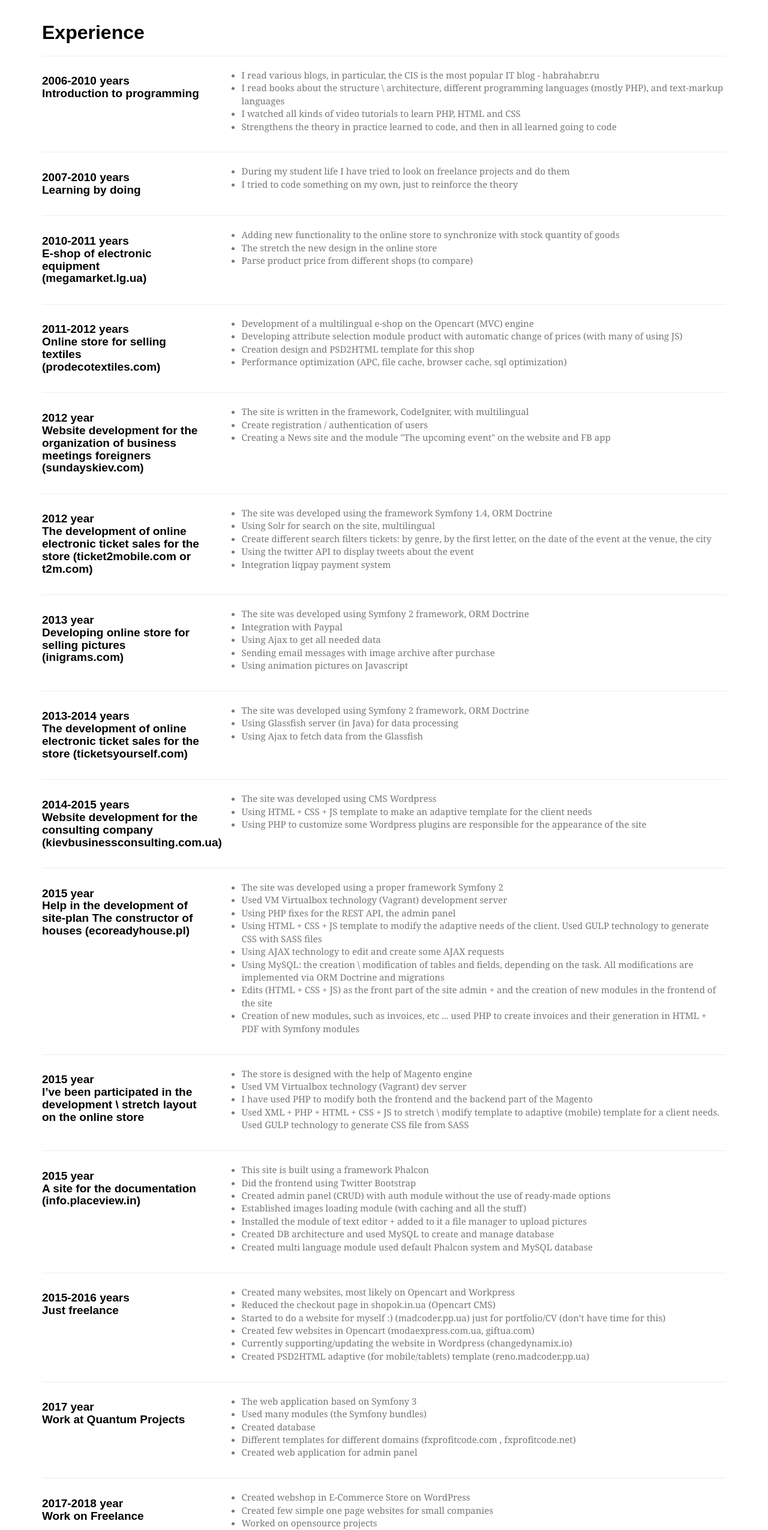
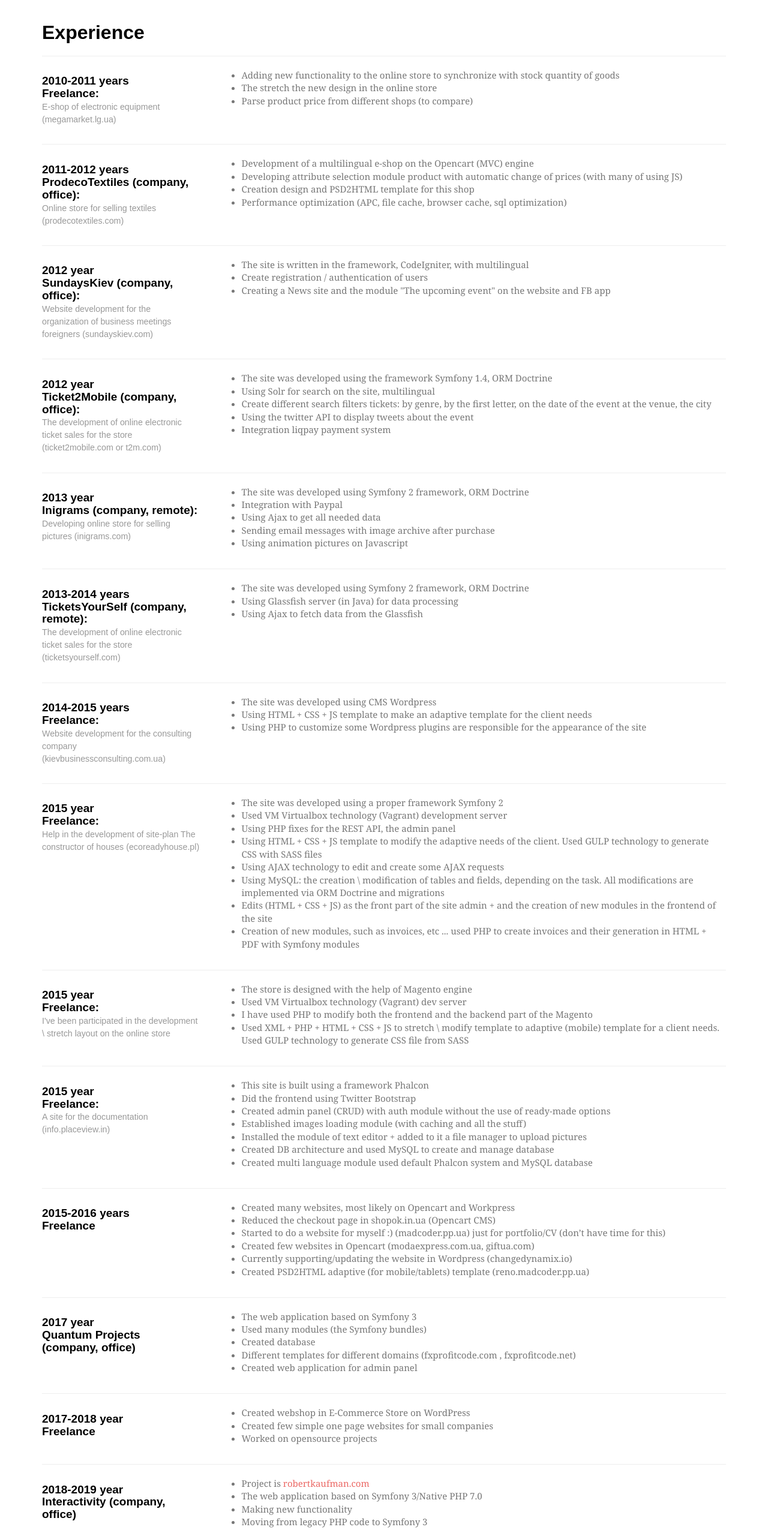
Before and after one commit to madcod3r/madcod3r.github.io, a plain HTML site: page index.html in a window 1280 px wide. Shown: the part 860-3411 px from the top of the page at 60% size. Drawn offline with nearby package versions, Linux system fonts and the light colour scheme; a web font is replaced by a local one.

Commit message:
fixed CV

```diff
--- a/index.html
+++ b/index.html
@@ -161,7 +161,7 @@
         <div class="col-md-12 col-print-12">
             <h2>Experience</h2>
 
-            <hr />
+            <!--hr />
 
             <div class="row">
                 <div class="col-md-3 col-print-3">
@@ -191,13 +191,13 @@
                         <li>I tried to code something on my own, just to reinforce the theory</li>
                     </ul>
                 </div>
-            </div>
+            </div-->
 
             <hr />
 
             <div class="row">
                 <div class="col-md-3 col-print-3">
-                    <h4>2010-2011 years<br />E-shop of electronic equipment (megamarket.lg.ua)</h4>
+                    <h4>2010-2011 years<br />Freelance:<br /><small>E-shop of electronic equipment (megamarket.lg.ua)</small></h4>
                 </div>
 
                 <div class="col-md-9 col-print-9">
@@ -213,7 +213,7 @@
 
             <div class="row">
                 <div class="col-md-3 col-print-3">
-                    <h4>2011-2012 years<br />Online store for selling textiles (prodecotextiles.com)</h4>
+                    <h4>2011-2012 years<br />ProdecoTextiles (company, office):<br /><small>Online store for selling textiles (prodecotextiles.com)</small></h4>
                 </div>
 
                 <div class="col-md-9 col-print-9">
@@ -230,7 +230,7 @@
 
             <div class="row">
                 <div class="col-md-3 col-print-3">
-                    <h4>2012 year<br />Website development for the organization of business meetings foreigners (sundayskiev.com)</h4>
+                    <h4>2012 year<br />SundaysKiev (company, office):<br /><small>Website development for the organization of business meetings foreigners (sundayskiev.com)</small></h4>
                 </div>
 
                 <div class="col-md-9 col-print-9">
@@ -246,7 +246,7 @@
 
             <div class="row">
                 <div class="col-md-3 col-print-3">
-                    <h4>2012 year<br />The development of online electronic ticket sales for the store (ticket2mobile.com or t2m.com)</h4>
+                    <h4>2012 year<br />Ticket2Mobile (company, office):<br /><small>The development of online electronic ticket sales for the store (ticket2mobile.com or t2m.com)</small></h4>
                 </div>
 
                 <div class="col-md-9 col-print-9">
@@ -264,7 +264,7 @@
 
             <div class="row">
                 <div class="col-md-3 col-print-3">
-                    <h4>2013 year<br />Developing online store for selling pictures (inigrams.com)</h4>
+                    <h4>2013 year<br />Inigrams (company, remote):<br /><small>Developing online store for selling pictures (inigrams.com)</small></h4>
                 </div>
 
                 <div class="col-md-9 col-print-9">
@@ -282,7 +282,7 @@
 
             <div class="row">
                 <div class="col-md-3 col-print-3">
-                    <h4>2013-2014 years<br />The development of online electronic ticket sales for the store (ticketsyourself.com)</h4>
+                    <h4>2013-2014 years<br />TicketsYourSelf (company, remote):<br /><small>The development of online electronic ticket sales for the store (ticketsyourself.com)</small></h4>
                 </div>
 
                 <div class="col-md-9 col-print-9">
@@ -298,7 +298,7 @@
 
             <div class="row">
                 <div class="col-md-3 col-print-3">
-                    <h4>2014-2015 years<br />Website development for the consulting company (kievbusinessconsulting.com.ua)</h4>
+                    <h4>2014-2015 years<br />Freelance:<br /><small>Website development for the consulting company (kievbusinessconsulting.com.ua)</small></h4>
                 </div>
 
                 <div class="col-md-9 col-print-9">
@@ -314,7 +314,7 @@
 
             <div class="row">
                 <div class="col-md-3 col-print-3">
-                    <h4>2015 year<br />Help in the development of site-plan The constructor of houses (ecoreadyhouse.pl)</h4>
+                    <h4>2015 year<br />Freelance:<br /><small>Help in the development of site-plan The constructor of houses (ecoreadyhouse.pl)</small></h4>
                 </div>
 
                 <div class="col-md-9 col-print-9">
@@ -335,7 +335,7 @@
 
             <div class="row">
                 <div class="col-md-3 col-print-3">
-                    <h4>2015 year<br />I’ve been participated in the development \ stretch layout on the online store</h4>
+                    <h4>2015 year<br />Freelance:<br /><small>I've been participated in the development \ stretch layout on the online store</small></h4>
                 </div>
 
                 <div class="col-md-9 col-print-9">
@@ -352,7 +352,7 @@
 
             <div class="row">
                 <div class="col-md-3 col-print-3">
-                    <h4>2015 year<br />A site for the documentation (info.placeview.in)</h4>
+                    <h4>2015 year<br />Freelance:<br /><small>A site for the documentation (info.placeview.in)</small></h4>
                 </div>
 
                 <div class="col-md-9 col-print-9">
@@ -372,7 +372,7 @@
 
             <div class="row">
                 <div class="col-md-3 col-print-3">
-                    <h4>2015-2016 years<br />Just freelance</h4>
+                    <h4>2015-2016 years<br />Freelance</h4>
                 </div>
 
                 <div class="col-md-9 col-print-9">
@@ -391,7 +391,7 @@
 
             <div class="row">
                 <div class="col-md-3 col-print-3">
-                    <h4>2017 year<br />Work at Quantum Projects</h4>
+                    <h4>2017 year<br />Quantum Projects (company, office)</h4>
                 </div>
 
                 <div class="col-md-9 col-print-9">
@@ -409,7 +409,7 @@
 
             <div class="row">
                 <div class="col-md-3 col-print-3">
-                    <h4>2017-2018 year<br />Work on Freelance</h4>
+                    <h4>2017-2018 year<br />Freelance</h4>
                 </div>
 
                 <div class="col-md-9 col-print-9">
@@ -425,7 +425,7 @@
 
             <div class="row">
                 <div class="col-md-3 col-print-3">
-                    <h4>2018-2019 year<br />Work at Interactivity</h4>
+                    <h4>2018-2019 year<br />Interactivity (company, office)</h4>
                 </div>
 
                 <div class="col-md-9 col-print-9">
@@ -444,29 +444,29 @@
 
             <div class="row">
                 <div class="col-md-3 col-print-3">
-                    <h4>2019 year<br />Work at Big Digitals Ukraine</h4>
+                    <h4>2019 year<br />Big Digitals Ukraine (company, office)</h4>
                 </div>
 
                 <div class="col-md-9 col-print-9">
                     <ul>
-                        <li>ello.tv - project on Symfony 2
+                        <li><b>ello.tv</b> - project on Symfony 2
                             <ul>
                                 <li>Creating new features/support old code</li>
                                 <li>Updated REST API</li>
                             </ul>
                         </li>
-                        <li>lunchpoint.com - project on Yii2
+                        <li><b>lunchpoint.com</b> - project on Yii2
                             <ul>
                                 <li>Fixed many bugs</li>
                                 <li>Added new featured: geolocation, selecting countries and cities</li>
                                 <li>Updated search bar</li>
                             </ul>
                         </li>
-                        <li>insfero.com - project on Symfony 3 (Redis, Commet server, React, Bitrix24 API, Codeception, Jenkins)
+                        <li><b>insfero.com</b> - project on Symfony 3 (Redis, Commet server, React, Bitrix24 API, Codeception, Jenkins)
                             <ul>Fixed Jenkins CI/CD</ul>
                             <ul>Fixed few bugs, added new features</ul>
                         </li>
-                        <li>fs.com.ua - project on Custom Framework
+                        <li><b>fs.com.ua</b> - project on Custom Framework
                             <ul>
                                 <li>Updated sync with 1C stock</li>
                                 <li>Fixed search</li>
```
